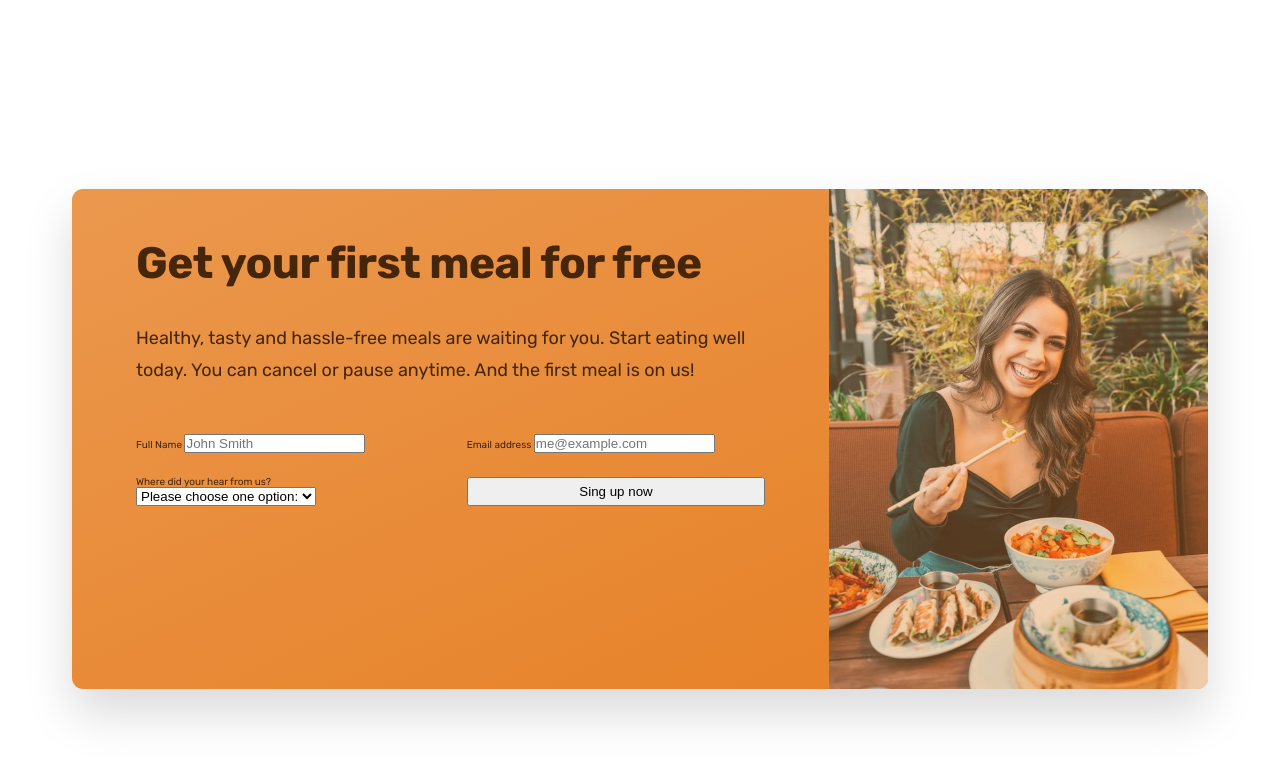
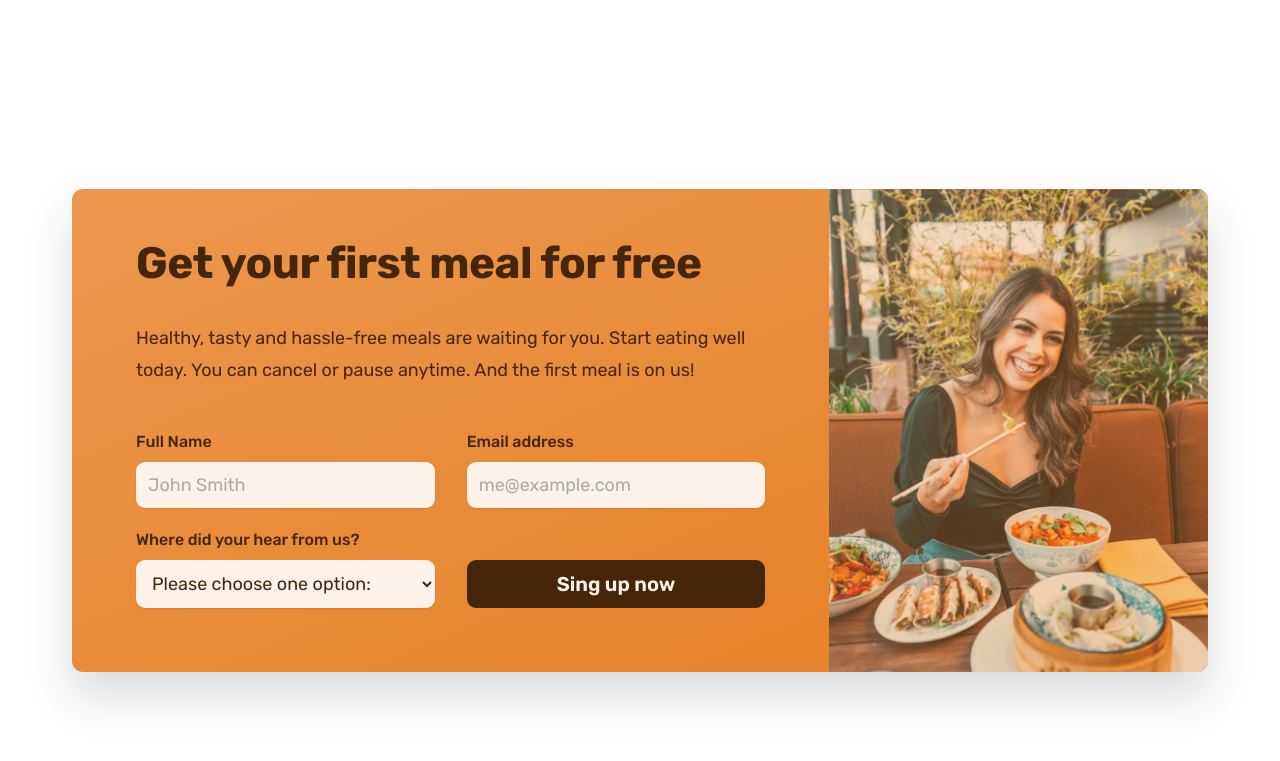
Before and after one commit to mamaca94/omnifood, a plain HTML site: page index.html in a window 1280 px wide. Shown: the part 5863-6624 px from the top of the page. Drawn offline with nearby package versions, Linux system fonts and the light colour scheme.

Commit message:
forms section complete

```diff
--- a/css/general.css
+++ b/css/general.css
@@ -94,15 +94,20 @@ body {
   letter-spacing: 0.75px;
 }
 
+.btn,
 .btn:link,
 .btn:visited {
   font-size: 2rem;
   font-weight: 600;
-
+  display: inline-block;
   text-decoration: none;
   padding: 1.6rem 3.2rem;
   border-radius: 9px;
-  display: inline-block;
+
+  /* Only for .btn */
+  border: none;
+  cursor: pointer;
+  font-family: inherit;
 
   transition: all 0.3s;
 }
@@ -132,6 +137,18 @@ body {
   box-shadow: inset 0 0 0 3px #fff;
 }
 
+.btn-form {
+  background-color: #45260a;
+  color: #fdf2e9;
+  align-self: end;
+  padding: 1.2rem;
+}
+
+.btn-form:hover {
+  background-color: #fff;
+  color: #555;
+}
+
 .link:link,
 .link:visited {
   display: inline-block;
@@ -147,6 +164,11 @@ body {
 .link:active {
   color: #cf711f;
   border-bottom: 1px solid transparent;
+}
+
+*:focus {
+  outline: none;
+  box-shadow: 0 0 0 0.8rem rgba(230, 125, 34, 0.5);
 }
 
 /* HELPER/SETTING CLASSES */
--- a/css/style.css
+++ b/css/style.css
@@ -495,9 +495,6 @@
 
   background-image: linear-gradient(to right bottom, #eb984e, #e67e22);
   overflow: hidden;
-
-  /* temp */
-  height: 50rem;
 }
 
 .cta-text-box {
@@ -533,3 +530,31 @@
   column-gap: 3.2rem;
   row-gap: 2.4rem;
 }
+
+.cta-form label {
+  display: block;
+  font-size: 1.6rem;
+  font-weight: 500;
+  margin-bottom: 1.2rem;
+}
+.cta-form input,
+.cta-form select {
+  width: 100%;
+  padding: 1.2rem;
+  font-size: 1.8rem;
+  font-family: inherit;
+  color: inherit;
+  border: none;
+  background-color: #fdf2e9;
+  border-radius: 9px;
+  box-shadow: 0 1px 2px rgba(0, 0, 0, 0.1);
+}
+
+.cta-form input::placeholder {
+  color: #aaa;
+}
+
+.cta *:focus {
+  outline: none;
+  box-shadow: 0 0 0 0.8rem rgba(253, 242, 233, 0.5);
+}
--- a/index.html
+++ b/index.html
@@ -475,7 +475,7 @@
                 </select>
               </div>
 
-              <button class="btn">Sing up now</button>
+              <button class="btn btn-form">Sing up now</button>
             </form>
 
 
```
